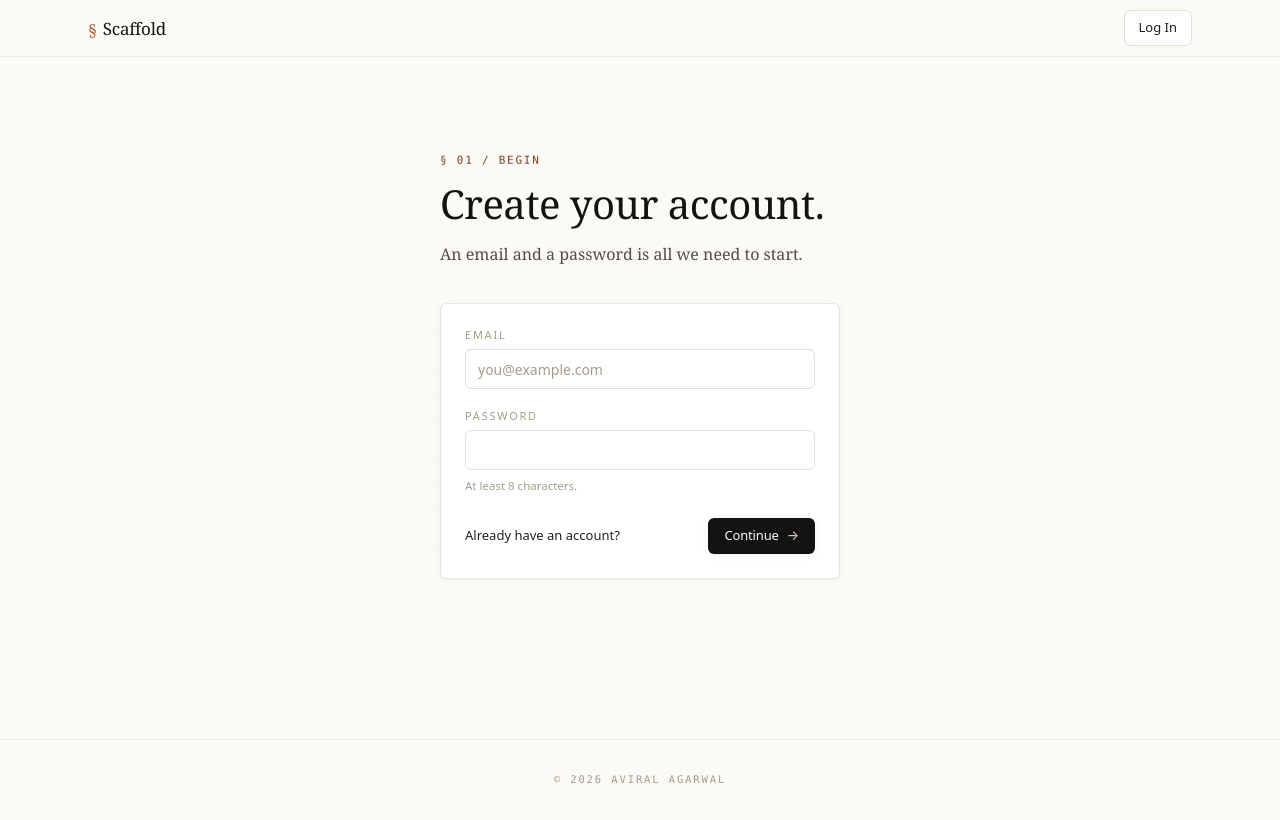
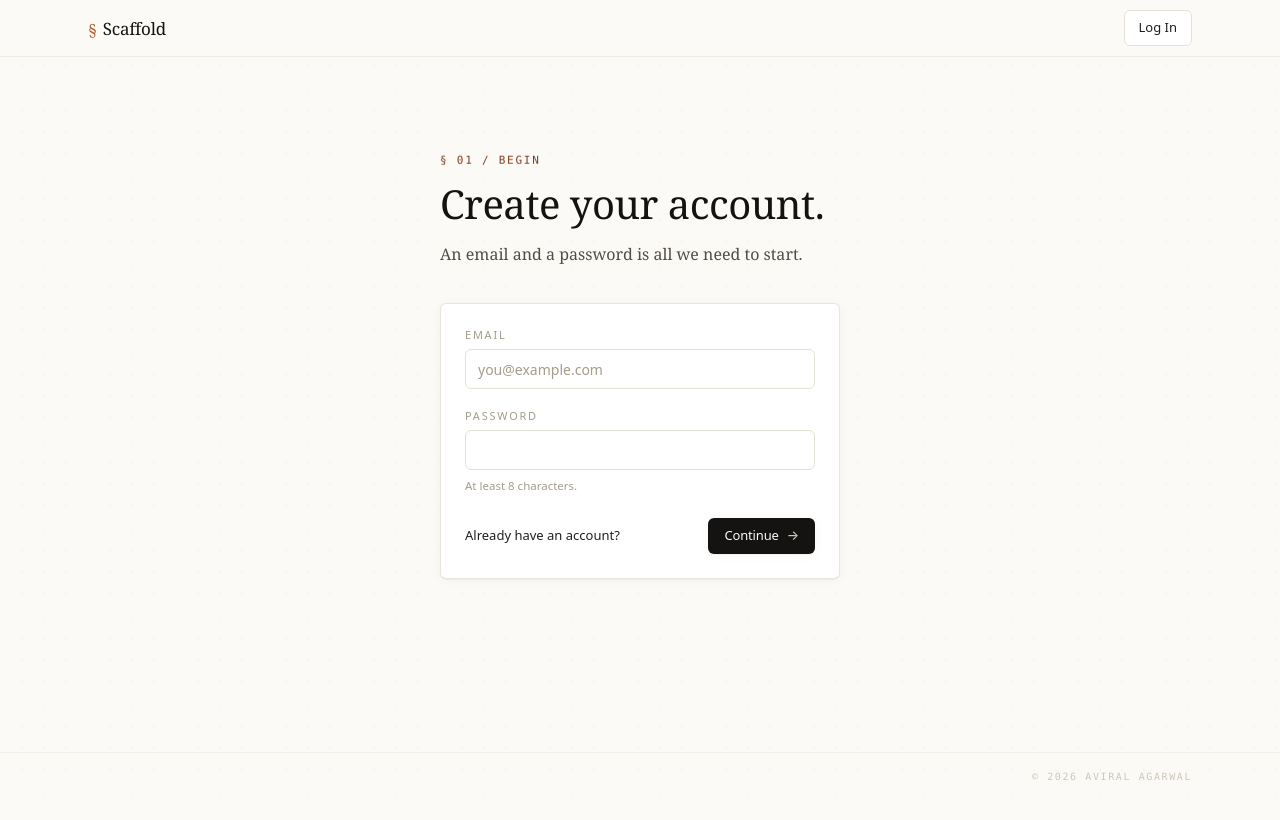
Before and after one commit to aviralagarwal1/scaffold, a Next.js app: page /register in a window 1280 px wide. Built offline with nearby package versions, Linux system fonts and the light colour scheme; no server answers.

Commit message:
Reduce footer prominence in non-landing/about pages

```diff
--- a/components/SiteFooter.tsx
+++ b/components/SiteFooter.tsx
@@ -54,9 +54,9 @@ function LandingFooter() {
 
 function WorkspaceFooter() {
   return (
-    <footer className="mt-16 border-t border-ink-200/50">
-      <div className="mx-auto max-w-3xl px-6 py-8 text-center">
-        <p className="font-mono text-[10.5px] uppercase tracking-[0.18em] text-ink-400">
+    <footer className="mt-8 border-t border-ink-200/40">
+      <div className="mx-auto max-w-6xl px-6 py-4 text-right">
+        <p className="font-mono text-[10px] uppercase tracking-[0.16em] text-ink-300">
           © 2026 Aviral Agarwal
         </p>
       </div>
```
